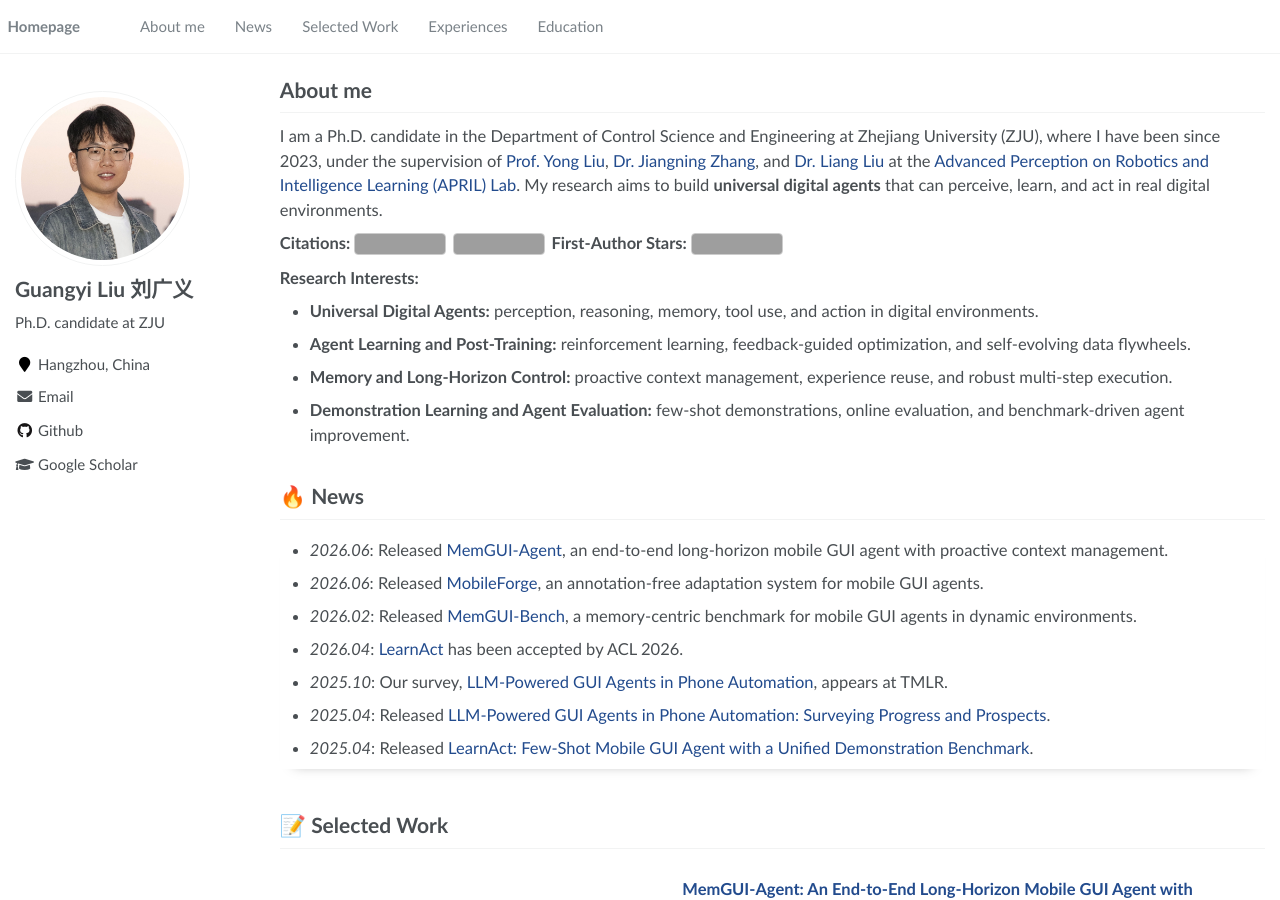
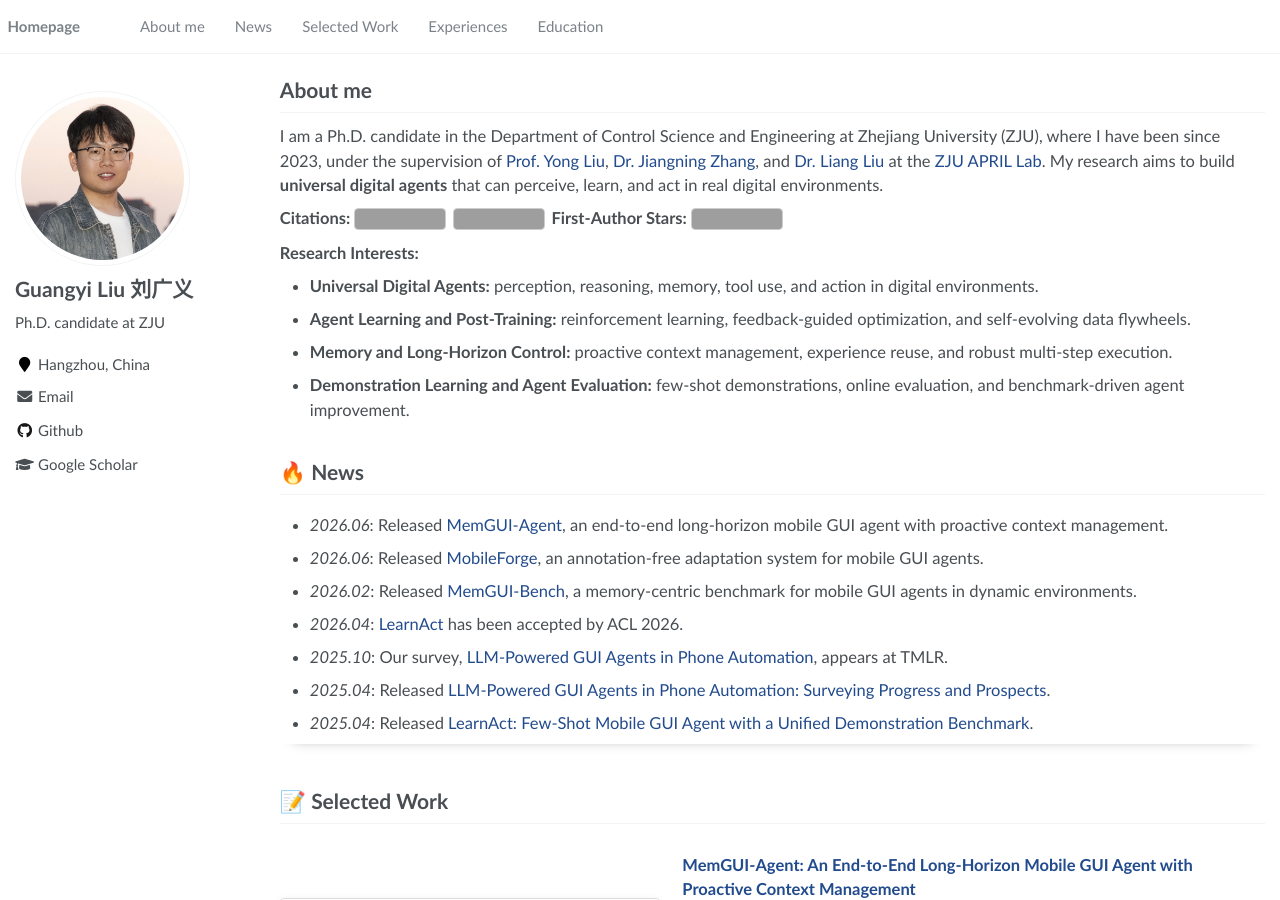
Before and after one commit to lgy0404/lgy0404.github.io, a Jekyll site: the page built from _pages/about.md, in a window 1280 px wide and 900 px high. Built offline with Jekyll 4.4.1, drawn with Linux system fonts in a browser that asks for light colours; comment, search, counter and statistics services are not loaded; grey boxes are pictures that could not be loaded.

Commit message:
style: shorten APRIL lab label in bio

```diff
--- a/_pages/about.md
+++ b/_pages/about.md
@@ -184,7 +184,7 @@ redirect_from:
 <span class='anchor' id='about-me'></span>
 # About me
 
-I am a Ph.D. candidate in the Department of Control Science and Engineering at Zhejiang University (ZJU), where I have been since 2023, under the supervision of [Prof. Yong Liu](https://person.zju.edu.cn/yongliu), [Dr. Jiangning Zhang](https://zhangzjn.github.io/), and [Dr. Liang Liu](https://scholar.google.com/citations?user=Kkg3IPMAAAAJ&hl=en) at the [Advanced Perception on Robotics and Intelligence Learning (APRIL) Lab](https://april.zju.edu.cn/). My research aims to build **universal digital agents** that can perceive, learn, and act in real digital environments.
+I am a Ph.D. candidate in the Department of Control Science and Engineering at Zhejiang University (ZJU), where I have been since 2023, under the supervision of [Prof. Yong Liu](https://person.zju.edu.cn/yongliu), [Dr. Jiangning Zhang](https://zhangzjn.github.io/), and [Dr. Liang Liu](https://scholar.google.com/citations?user=Kkg3IPMAAAAJ&hl=en) at the [ZJU APRIL Lab](https://april.zju.edu.cn/). My research aims to build **universal digital agents** that can perceive, learn, and act in real digital environments.
 
 <div class="profile-stats" markdown="1">
 
```
